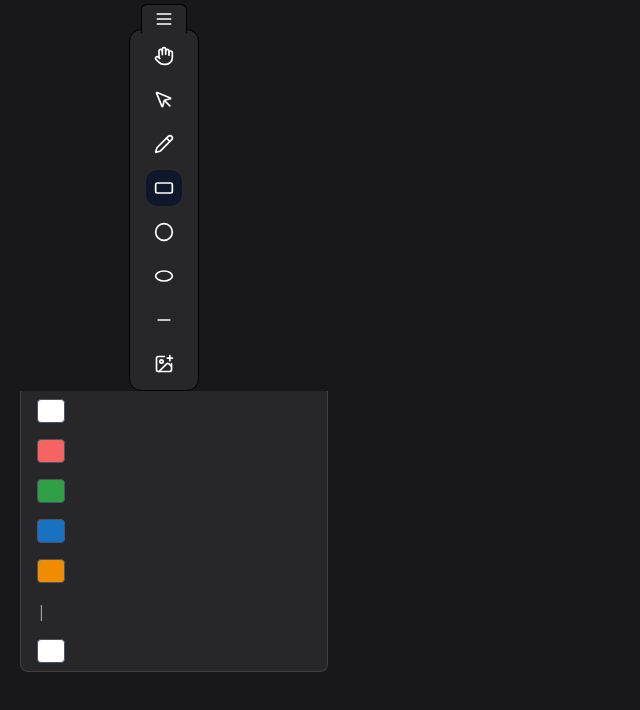
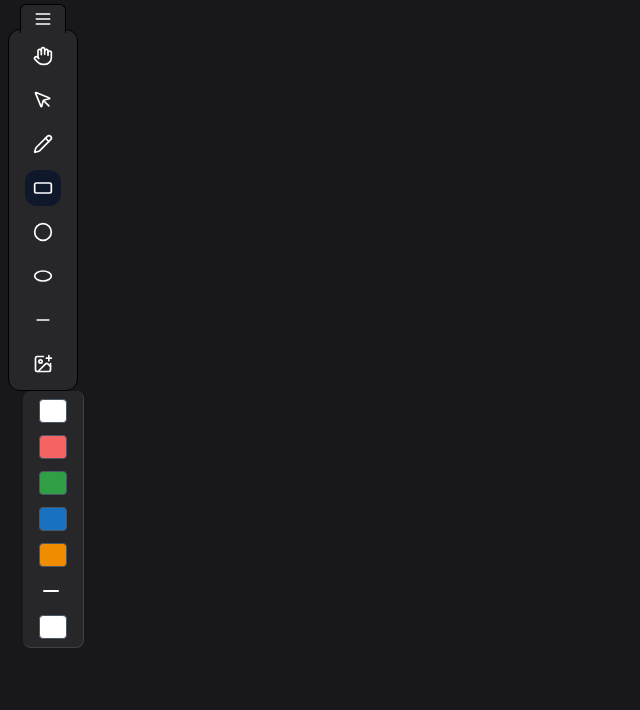
Before and after one commit to PriyanshuLamkhade/draw-app, a Next.js app in the folder apps/excaliraw-frontend/: page /canvas/1 in a window 1280 px wide. Shown: the top 710 px of the page, without its empty margins (0-640 px from the left). Built offline with nearby package versions, Linux system fonts and the light colour scheme.

Commit message:
fixed color pallet

```diff
--- a/apps/excaliraw-frontend/components/ColorPallet.tsx
+++ b/apps/excaliraw-frontend/components/ColorPallet.tsx
@@ -1,4 +1,4 @@
-import { Check } from "lucide-react";
+import { Check, Minus } from "lucide-react";
 import { useRef, useState } from "react";
 interface ColorPalletInterface  {
   strokeColor: string;
@@ -18,9 +18,9 @@ export function ColorPallet({
 
 
   return (
-    <div>
+    <div className="flex">
       <div
-        className={`bg-zinc-800 flex flex-col gap-4 px-4 py-2 rounded-b-lg w-77 ml-5 border border-t-0 border-zinc-700 ${
+        className={`bg-zinc-800 flex flex-col gap-3 px-4 py-2 rounded-lg border-l-0 ml-5 border border-t-0 border-zinc-700 ${
           selectedTool === "hand" || selectedTool === "mouse" || selectedTool === "img" ? "hidden" : ""
         }`}
       >
@@ -41,20 +41,17 @@ export function ColorPallet({
             }}
           ></div>
         ))}
-        <p className="text-gray-400">|</p>
+        <p className="text-gray-400"><Minus color="white" /></p>
 
-        <div
-          style={{ "--current-color": strokeColor } as React.CSSProperties}
+        <div style={{ "--current-color": strokeColor } as React.CSSProperties}
           className="h-6 w-7 rounded border bg-[var(--current-color)] border-gray-600 hover:scale-110 cursor-pointer"
-          onClick={() => setBoxClicked((x: boolean) => !x)}
-        ></div>
+          onClick={() => setBoxClicked((x: boolean) => !x)}></div>
       </div>
 
       <div
         className={`${
           !boxClicked ? "hidden" : ""
-        } flex bg-white max-w-56 border border-zinc-700 rounded-md gap-1 m-auto p-1 justify-evenly`}
-      >
+        } flex h-10 bg-white border border-zinc-700 rounded-md gap-1 p-1 justify-evenly`}>
         <input
           ref={colorRef}
           type="text"
```
